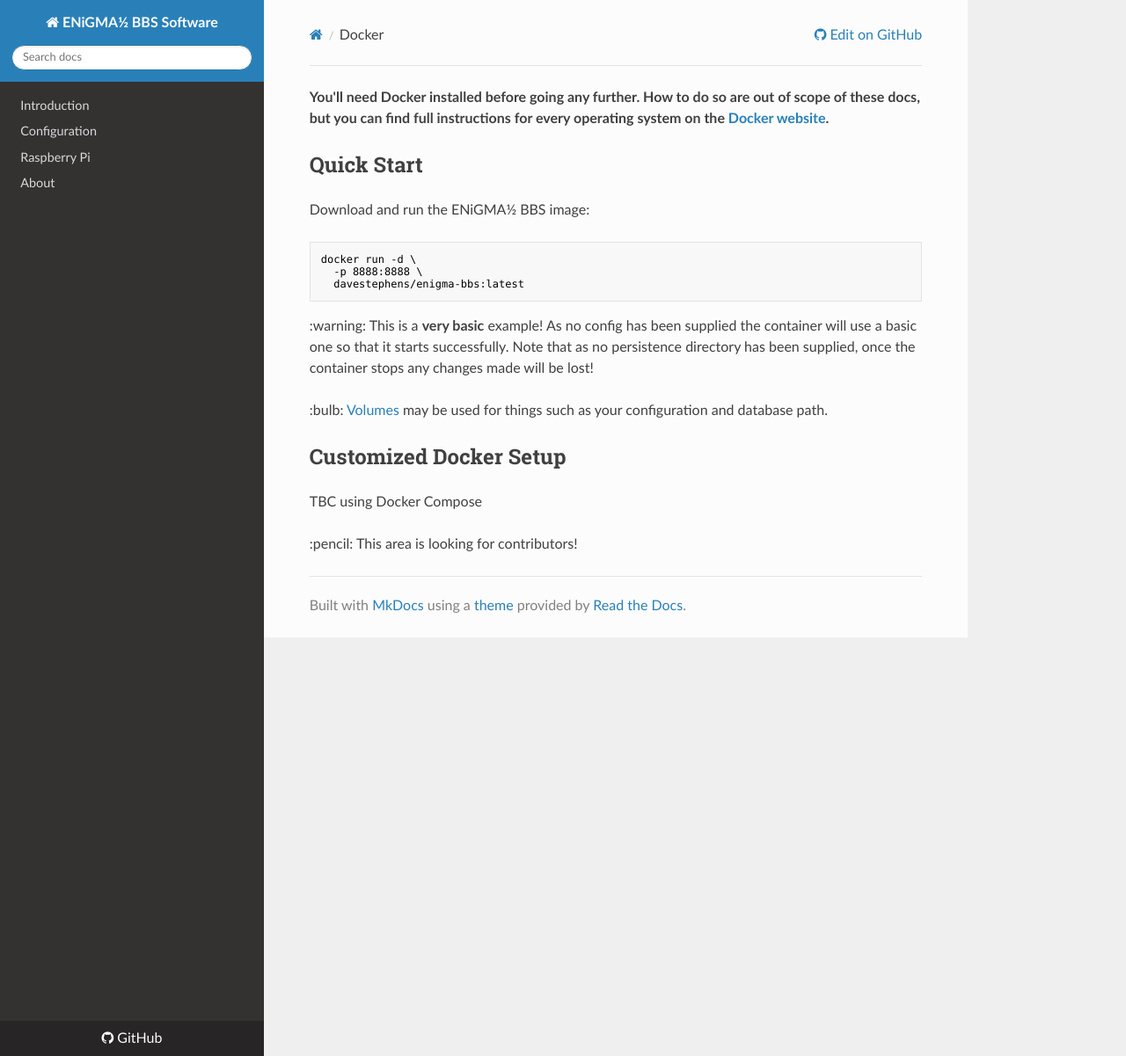
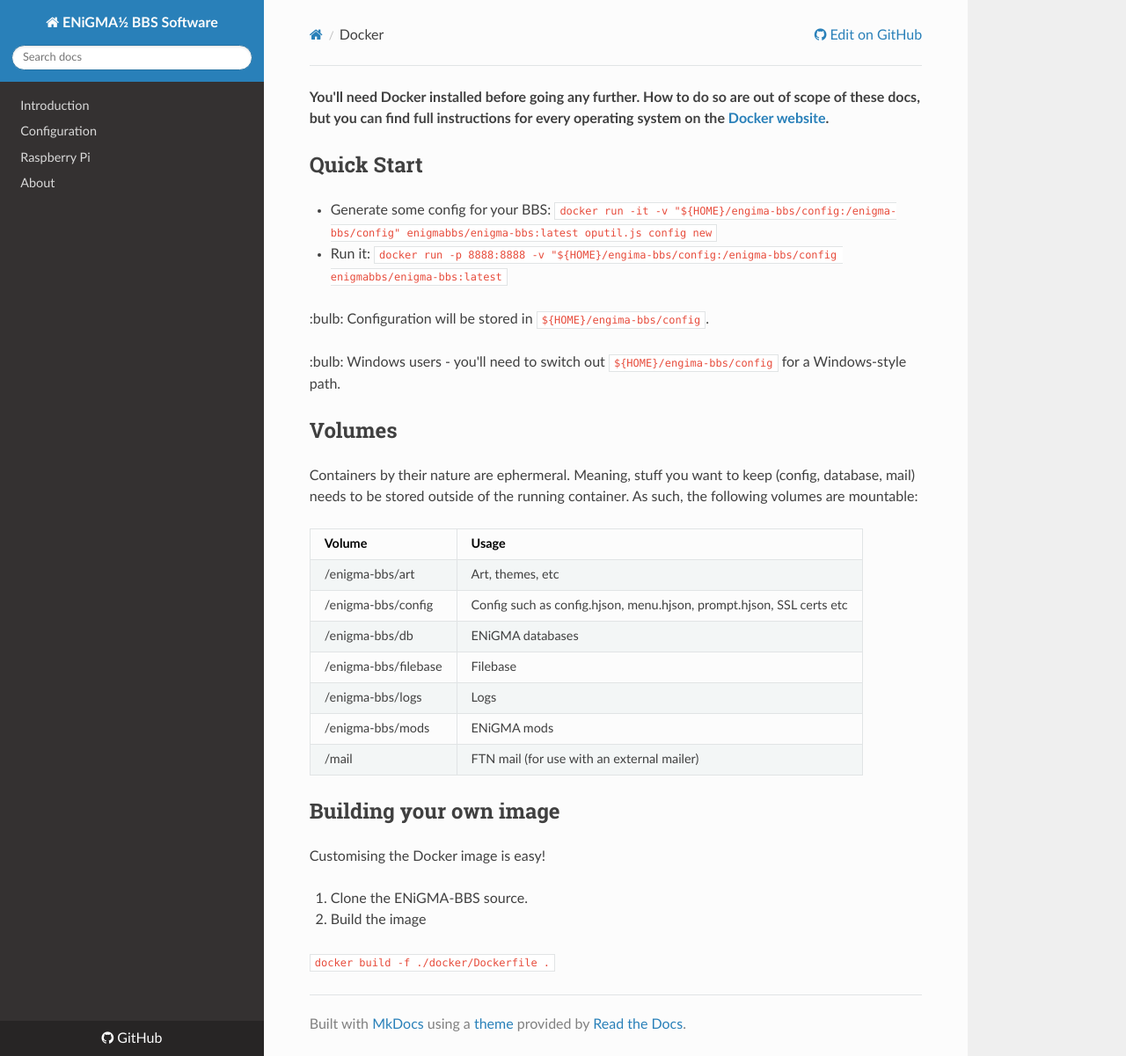
Before and after one commit to NuSkooler/enigma-bbs, an MkDocs documentation site: the page built from docs/installation/docker.md, in a window 1280 px wide and 1201 px high. Shown: the whole window at 88% size. Built offline with MkDocs 1.6.1, drawn with Linux system fonts in a browser that asks for light colours; nearby versions of some CDN libraries; old or Windows-style settings are respelled for this version of MkDocs.

Commit message:
Add Docker build and update docs

````diff
--- a/docs/installation/docker.md
+++ b/docs/installation/docker.md
@@ -3,20 +3,47 @@ layout: page
 title: Docker
 ---
 **You'll need Docker installed before going any further. How to do so are out of scope of these docs, but you can find full instructions
-for every operating system on the [Docker website](https://docs.docker.com/engine/installation/).**
+for every operating system on the [Docker website](https://docs.docker.com/engine/install/).**
 
 ## Quick Start
-Download and run the ENiGMA½ BBS image:
 
-    docker run -d \
-      -p 8888:8888 \
-      davestephens/enigma-bbs:latest
+- Generate some config for your BBS:
+  ```
+  docker run -it -v "${HOME}/engima-bbs/config:/enigma-bbs/config" enigmabbs/enigma-bbs:latest oputil.js config new
+  ```
 
-:warning: This is a **very basic** example! As no config has been supplied the container will use a basic one so that it starts successfully. Note that as no persistence directory has been supplied, once the container stops any changes made will be lost!
+- Run it:
+  ```
+  docker run -p 8888:8888 -v "${HOME}/engima-bbs/config:/enigma-bbs/config enigmabbs/enigma-bbs:latest
+  ```
 
-:bulb: [Volumes](https://docs.docker.com/storage/volumes/) may be used for things such as your configuration and database path.
+:bulb: Configuration will be stored in `${HOME}/engima-bbs/config`.
 
-## Customized Docker Setup
-TBC using Docker Compose
+:bulb: Windows users - you'll need to switch out `${HOME}/engima-bbs/config` for a Windows-style path.
 
-:pencil: This area is looking for contributors!
+## Volumes
+
+Containers by their nature are ephermeral. Meaning, stuff you want to keep (config, database, mail) needs
+to be stored outside of the running container. As such, the following volumes are mountable:
+
+| Volume                  | Usage                                                                |
+|:------------------------|:---------------------------------------------------------------------|
+| /enigma-bbs/art         | Art, themes, etc                                                     |
+| /enigma-bbs/config      | Config such as config.hjson, menu.hjson, prompt.hjson, SSL certs etc |
+| /enigma-bbs/db          | ENiGMA databases                                                     |
+| /enigma-bbs/filebase    | Filebase                                                             |
+| /enigma-bbs/logs        | Logs                                                                 |
+| /enigma-bbs/mods        | ENiGMA mods                                                          |
+| /mail                   | FTN mail (for use with an external mailer)                           |
+
+
+## Building your own image
+
+Customising the Docker image is easy!
+
+1. Clone the ENiGMA-BBS source.
+2. Build the image
+
+   ```
+   docker build -f ./docker/Dockerfile .
+   ```
````
Also changed, not shown: 2 other files.
